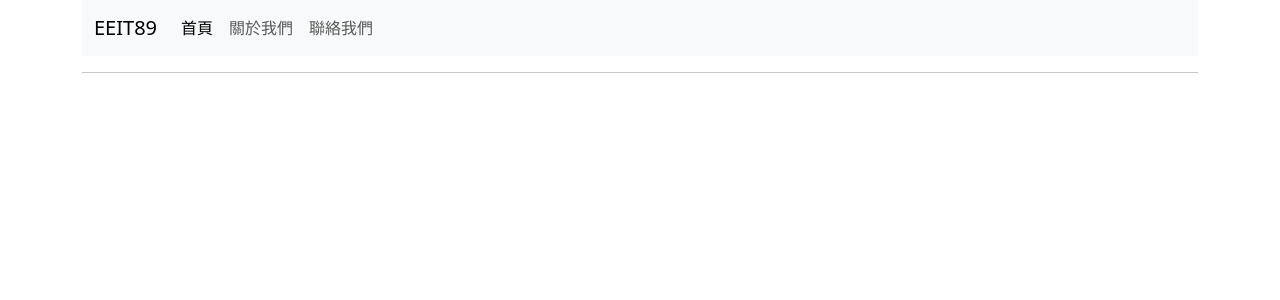
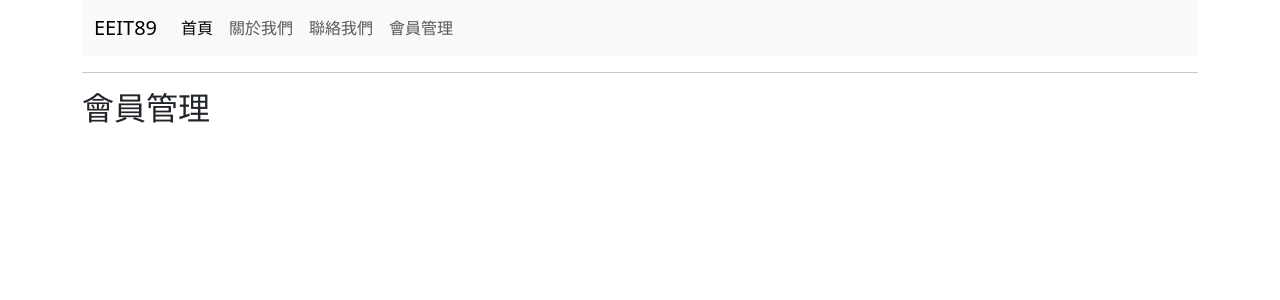
Before and after one commit to HsiaoHungWang/vue-eeit89, a Vue app: page /members in a window 1280 px wide. Before the commit this address had no page. Shown: the top 300 px of the page. Built offline with nearby package versions, Linux system fonts and the light colour scheme.

Commit message:
建立會員管理Component及連結

```diff
--- a/src/components/NavbarComponent.vue
+++ b/src/components/NavbarComponent.vue
@@ -22,6 +22,10 @@
 
 <RouterLink to="/contact"  class="nav-link">聯絡我們</RouterLink>
         </li>
+        <li class="nav-item">
+
+<RouterLink to="/members"  class="nav-link">會員管理</RouterLink>
+        </li>
 
       </ul>
     </div>
--- a/src/router.js
+++ b/src/router.js
@@ -3,6 +3,7 @@ import { createRouter, createWebHistory } from "vue-router"
 import AboutView from "./views/AboutView.vue"
 import ContactView from "./views/ContactView.vue"
 import HomeView from "./views/HomeView.vue"
+import MemberView from "./views/MemberView.vue"
 
 //路由設定 URL > Component
 const routes = [
@@ -20,6 +21,11 @@ const routes = [
     {
         path:'/contact',
         component:ContactView
+    },
+    //http://localhost:5173/members
+    {
+        path:'/members',
+        component:MemberView
     }
 ]
 
--- /dev/null
+++ b/src/views/MemberView.vue
@@ -0,0 +1,13 @@
+<script setup>
+
+</script>
+
+<template>
+    <div>
+<h2>會員管理</h2>
+    </div>
+</template>
+
+<style lang="css" scoped>
+
+</style>
```
